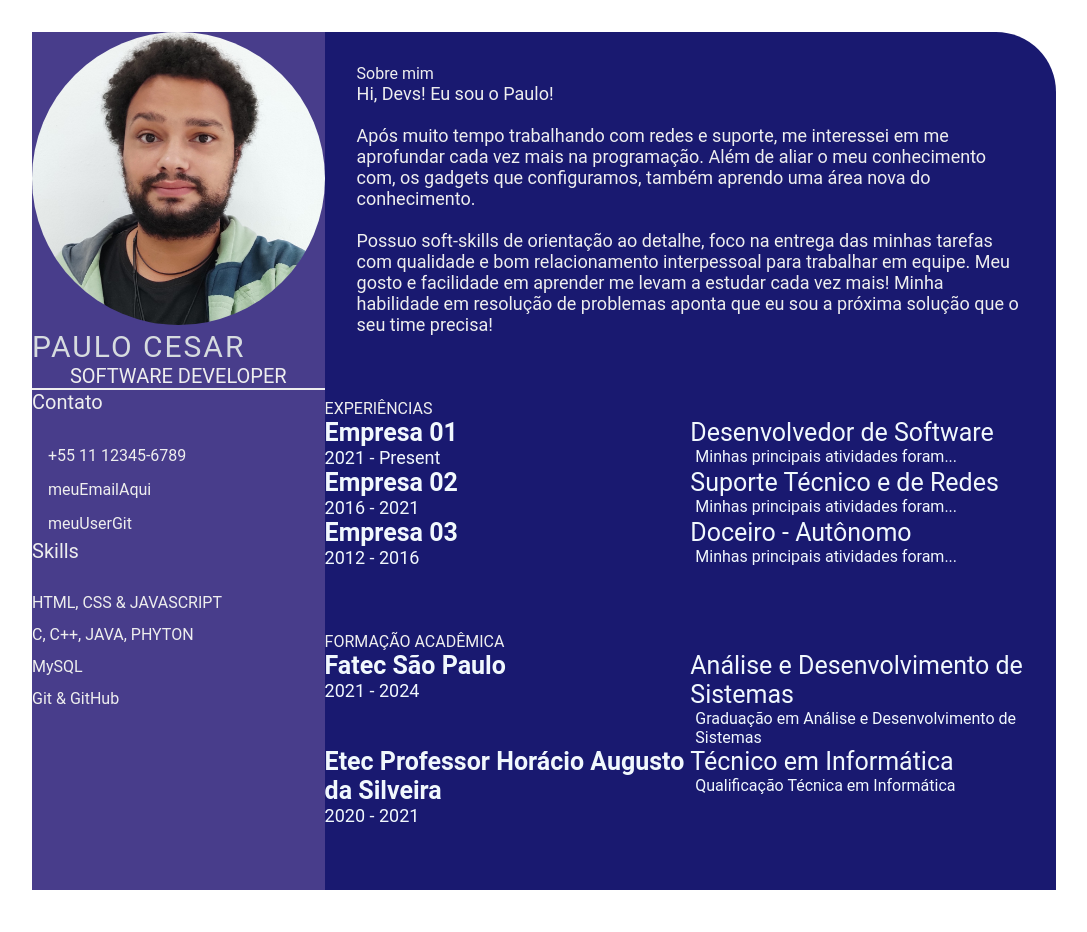
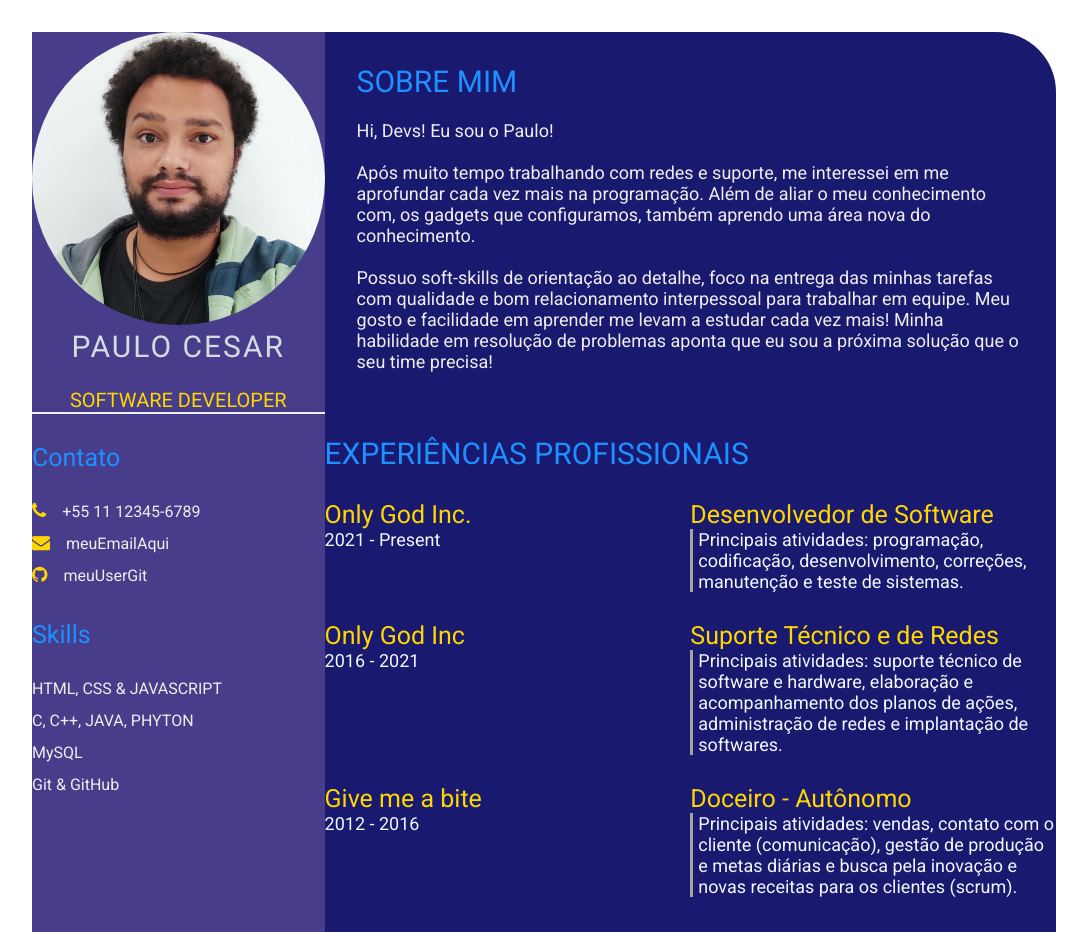
Before and after one commit to PauloLopesF/devweek.github.io, a plain HTML site: page index.html in a window 1280 px wide. Shown: the top 932 px of the page, without its empty margins (96-1183 px from the left). Drawn offline with Linux system fonts and the light colour scheme.

Commit message:
feat add cursos && estilizacao cores fontes e simbolos

```diff
--- a/index.html
+++ b/index.html
@@ -5,6 +5,13 @@
       <meta http-equiv="X-UA-Compatible" content="IE-edge">
       <meta name="viewport" content="width=device-width, initial-scale=1.0">
       <title>Paulo Cesar CV</title>
+
+      <link rel="preconnect" href="https://fonts.googleapis.com">
+    <link rel="preconnect" href="https://fonts.gstatic.com" crossorigin>
+    <link href="https://fonts.googleapis.com/css2?family=Roboto:ital,wght@0,100;0,300;0,400;0,700;1,100;1,300;1,400;1,700&display=swap" rel="stylesheet">
+
+    <link rel="stylesheet" href="https://cdnjs.cloudflare.com/ajax/libs/font-awesome/4.7.0/css/font-awesome.min.css">
+
       <link rel="stylesheet" href="style.css">
    </head>
    <body>
@@ -14,18 +21,18 @@
                <div class="profile">
                   <image class="profile-image" src = "img/profile.jpg" alt="Profile image">
                   <p class="name">Paulo Cesar</p>
-                  <p class="profession">Software Developer</p>
+                  <p class="profession"><br>Software Developer</p>
                </div>
                <div class="contact-info">
-                  <p class="left-title">Contato</p>
+                  <p class="left-title"><br>Contato</p>
                   <ul>
                      <li><i class="fa fa-phone"></i>+55 11 12345-6789</li>
-                     <li><i class="fa fa-envolope"></i>meuEmailAqui</li>
+                     <li><i class="fa fa-envelope"></i>meuEmailAqui</li>
                      <li><i class="fa fa-github"></i>meuUserGit</li>
                   </ul>
                </div>
                <div class="skills">
-                  <p class="left-title">Skills</p>
+                  <p class="left-title"><br>Skills</p>
                   <ul>
                      <li>
                         <p>HTML, CSS & JAVASCRIPT</p>
@@ -46,42 +53,42 @@
          <section class="right-section">
             <div class="right-section-contents">
                <section class="about gap">
-                  <div class="right-title">Sobre mim</div>
+                  <div class="right-title">SOBRE MIM</div>
                   <p class="about-me-contents">
-                     Hi, Devs! Eu sou o Paulo!<br>
+                     <br>Hi, Devs! Eu sou o Paulo!<br>
                      <br>Após muito tempo trabalhando com redes e suporte, me interessei em me aprofundar cada vez mais na programação. Além de aliar o meu conhecimento com, os gadgets que configuramos, também aprendo uma área nova do conhecimento.<br>
                      <br>Possuo soft-skills de orientação ao detalhe, foco na entrega das minhas tarefas com qualidade e bom relacionamento interpessoal para trabalhar em equipe. Meu gosto e facilidade em aprender me levam a estudar cada vez mais! Minha habilidade em resolução de problemas aponta que eu sou a próxima solução que o seu time precisa!
                   </p>
                </section>
             </div>
             <section class="experience gap">
-               <div class=right-title>EXPERIÊNCIAS</div>
+               <div class=right-title>EXPERIÊNCIAS PROFISSIONAIS</div>
                <div class="experience-contents">
                   <div class="exp-left">
-                     <p class="exp-company-name">Empresa 01</p>
+                     <p class="exp-company-name"><br>Only God Inc.</p>
                      <p class="exp-time-period">2021 - Present</p>
                   </div>
                   <div class="exp-right">
-                     <p class="exp-position">Desenvolvedor de Software</p>
-                     <p class="exp-desc">Minhas principais atividades foram...
+                     <p class="exp-position"><br>Desenvolvedor de Software</p>
+                     <p class="exp-desc">Principais atividades: programação, codificação, desenvolvimento, correções, manutenção e teste de sistemas.
                      </p>
                   </div>
                   <div class="exp-left">
-                     <p class="exp-company-name">Empresa 02</p>
+                     <p class="exp-company-name"><br>Only God Inc</p>
                      <p class="exp-time-period">2016 - 2021</p>
                   </div>
                   <div class="exp-right">
-                     <p class="exp-position">Suporte Técnico e de Redes</p>
-                     <p class="exp-desc">Minhas principais atividades foram...
+                     <p class="exp-position"><br>Suporte Técnico e de Redes</p>
+                     <p class="exp-desc">Principais atividades: suporte técnico de software e hardware, elaboração e acompanhamento dos planos de ações, administração de redes e implantação de softwares.
                      </p>
                   </div>
                   <div class="exp-left">
-                     <p class="exp-company-name">Empresa 03</p>
+                     <p class="exp-company-name"><br>Give me a bite</p>
                      <p class="exp-time-period">2012 - 2016</p>
                   </div>
                   <div class="exp-right">
-                     <p class="exp-position">Doceiro - Autônomo</p>
-                     <p class="exp-desc">Minhas principais atividades foram...
+                     <p class="exp-position"><br>Doceiro - Autônomo</p>
+                     <p class="exp-desc"> Principais atividades: vendas, contato com o cliente (comunicação), gestão de produção e metas diárias e busca pela inovação e novas receitas para os clientes (scrum).
                      </p>
                   </div>
                </div>
@@ -90,25 +97,47 @@
                <div class=right-title>FORMAÇÃO ACADÊMICA</div>
                <div class="education-contents">
                   <div class="education-left">
-                     <p class="education-school-name">Fatec São Paulo</p>
+                     <p class="education-school-name"><br>Fatec São Paulo</p>
                      <p class="education-time-period">2021 - 2024</p>
                   </div>
                   <div class="education-right">
-                     <p class="education-subject">Análise e Desenvolvimento de Sistemas</p>
-                     <p class="education-desc">Graduação em Análise e Desenvolvimento de Sistemas
+                     <p class="education-subject"><br>Análise e Desenvolvimento de Sistemas</p>
+                     <p class="education-desc">Graduação em Análise e Desenvolvimento de Sistemas.
                      </p>
                   </div>
                   <div class="education-left">
-                     <p class="education-school-name">Etec Professor Horácio Augusto da Silveira</p>
+                     <p class="education-school-name"><br>Etec Professor Horácio Augusto da Silveira</p>
                      <p class="education-time-period">2020 - 2021</p>
                   </div>
                   <div class="education-right">
-                     <p class="education-subject">Técnico em Informática</p>
-                     <p class="education-desc">Qualificação Técnica em Informática
+                     <p class="education-subject"><br>Técnico em Informática</p>
+                     <p class="education-desc">Qualificação Técnica em Informática que inclui conhecimento em redes, segurança, banco de dados, logica de programação, sistemas operacionais e aplicações.
                      </p>
                   </div>
                </div>
             </section>
+            <section class="award gap">
+               <div class=right-title>CURSOS</div>
+               <div class="awards-contents">
+                  <div class="awards-left">
+                     <p class="awards-company-name"><br>EBAC</p>
+                     <p class="awards-time-period">Junho de 2021</p>
+                  </div>
+                  <div class="awards-right">
+                     <p class="awards-name"><br>Curso de UX</p>
+                     <p class="awards-desc">Curso de UX (User Experience) que visa o aprendizado sobre o conjunto de elementos e fatores relativos à interação do usuário com um determinado produto, sistema ou serviço cujo resultado gera uma percepção positiva ou negativa.
+                     </p>
+                  </div>
+                  <div class="awards-left">
+                     <p class="awards-company-name"><br>EBAC</p>
+                     <p class="awards-time-period">Junho de 2022</p>
+                  </div>
+                  <div class="awards-right">
+                     <p class="awards-name"><br>Curso de Análise de dados</p>
+                     <p class="awards-desc">Curso de Dados que visa o aprendizado sobre o processo de inspeção, limpeza, transformação e modelagem de dados com o objetivo de descobrir informações úteis, informar conclusões e apoiar a tomada de decisões.
+                     </p>
+                  </div>
+                  </section>
          </section>
       </main>
    </body>
--- a/style.css
+++ b/style.css
@@ -46,10 +46,11 @@
     font-size: 30px;
     letter-spacing: 2px;
     text-transform: uppercase;
+    text-align: center;
 }
 
 .profession {
-    color: #eeeeee;
+    color: #FFD700;
     font-size: 20px;
     text-transform: uppercase;
     text-align: center;
@@ -57,8 +58,8 @@
 
 /* .contact-info { border-bottom: 2px solid #1B2631; } */
 .left-title {
-    color: #eeeeee;
-    font-size: 20px;
+    color: #1E90FF;
+    font-size: 25px;
 }
 
 .contact-info ul {
@@ -75,7 +76,7 @@
 .references ul li i {
     padding-right: 1rem;
     font-size: 18px;
-    color: #eeeeee;
+    color: #FFD700;
 }
 
 .skills ul {
@@ -91,7 +92,8 @@
 }
 
 .right-title {
-    color: #eeeeee;
+  color: #1E90FF;
+  font-size: 30px;
 }
 
 .gap {
@@ -115,7 +117,8 @@
 .education-school-name,
 .awards-company-name {
     font-size: 25px;
-    font-weight: bold;
+    color: #FFD700
+
 }
 
 .exp-time-period,
@@ -128,11 +131,13 @@
 .education-subject,
 .awards-name {
     font-size: 25px;
+    color: #FFD700
 }
 
 .exp-desc,
 .education-desc,
 .awards-desc {
-    font-size: 16px;
+    font-size: 18px;
     padding-left: 5px;
+    border-left: 3px solid #a5a3a3;
 }
```
